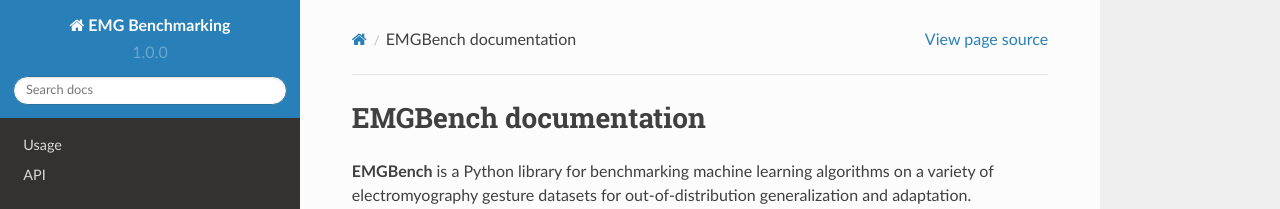
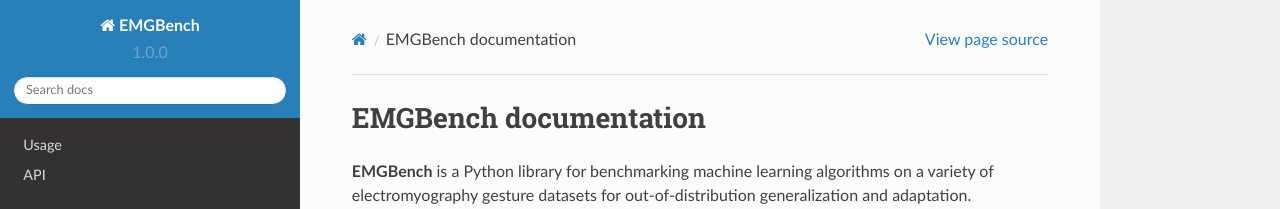
Before and after one commit to emgbench/emgbench-read-the-docs, a Sphinx documentation site: the page built from docs/source/index.rst, in a window 1280 px wide. Shown: the top 209 px of the page. Built offline with Sphinx 7.4.7 and the Read the Docs theme 2.0.0, drawn with Linux system fonts in a browser that asks for light colours.

Commit message:
Update conf.py

```diff
--- a/docs/source/conf.py
+++ b/docs/source/conf.py
@@ -2,7 +2,7 @@
 
 # -- Project information
 
-project = 'EMG Benchmarking'
+project = 'EMGBench'
 copyright = '2024, Jehan Yang'
 author = 'Jehan Yang'
 
```
